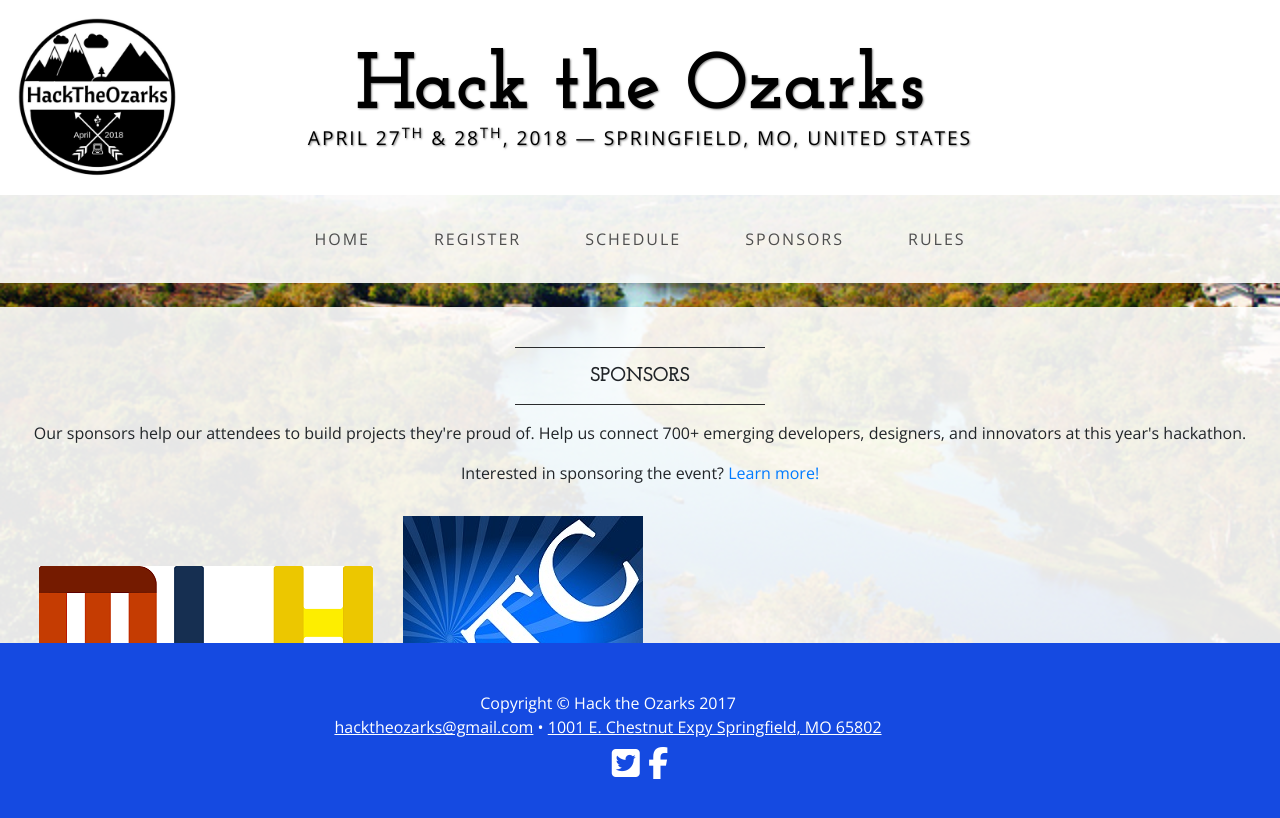
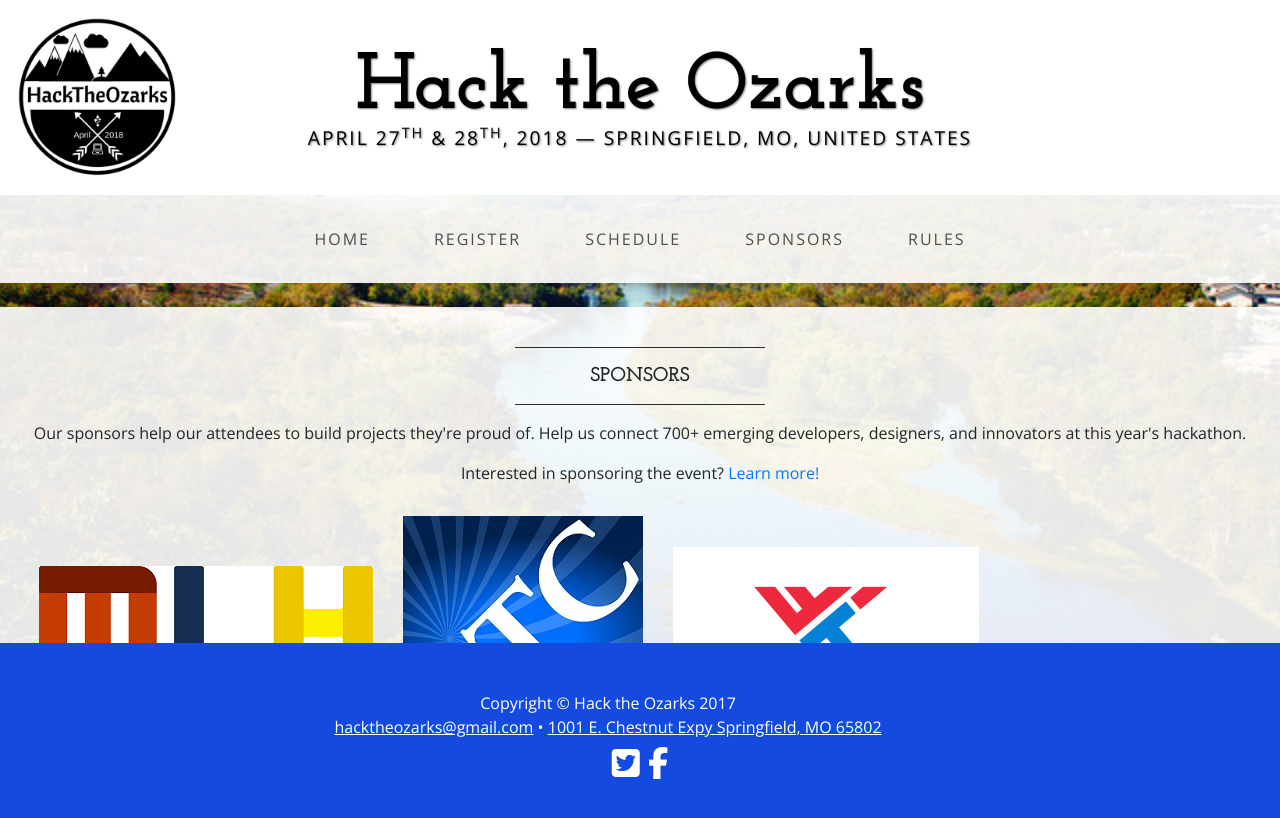
Before and after one commit to wrighta-otc/wrighta-otc.github.io, a website: page sponsors.html in a window 1280 px wide. Drawn offline with nearby package versions, Linux system fonts and the light colour scheme.

Commit message:
Sponsors updated
Updated sponsors page to add Asynchony logo

```diff
--- a/sponsors.html
+++ b/sponsors.html
@@ -94,7 +94,7 @@
               <p class="text-center">Our sponsors help our attendees to build projects they're proud of. Help us connect 700+ emerging developers, designers, and innovators at this year's hackathon. </p>
               <p class="text-center">Interested in sponsoring the event? <a href="files/Sponsorship.pdf">Learn more!</a></p>
               <p></p>
-              <p><img src="img/mlh.png" alt="MLH" style="padding:15px;" /><img src="img/otc.jpg" alt="MLH" style="padding:15px;" /></p>
+              <p><img src="img/mlh.png" alt="MLH" style="padding:15px;" /><img src="img/otc.jpg" alt="MLH" style="padding:15px;" /><img src="img/async_logo.png" alt="Asynchrony Labs" style="padding:15px;" /></p>
           </div>
 
 
```
Also changed, not shown: img/async_logo.PNG (added).
